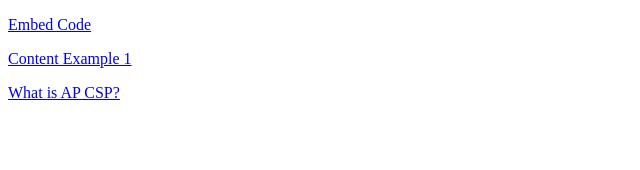
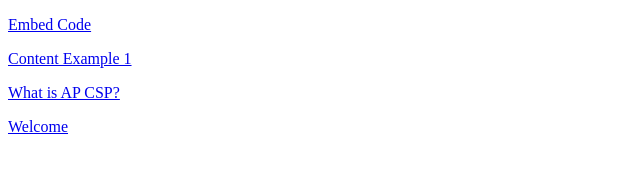
Before and after one commit to vbkiser/h5p_host, a plain HTML site: page index.html in a window 1280 px wide. Shown: the full height of the page, 0-640 px from the left. Drawn offline with Linux system fonts and the light colour scheme.

Commit message:
Update index.html

```diff
--- a/index.html
+++ b/index.html
@@ -4,6 +4,7 @@
 	<p><a href="/h5p_host/embedcode.html">Embed Code</a></p>
 	<p><a href="/h5p_host/h5p-standalone-1.3.x/demo/content-example-1.html">Content Example 1</a></p>
 	<p><a href="/h5p_host/h5p-standalone-1.3.x/demo/ap-csp.html">What is AP CSP?</a></p>
+	<p><a href="/h5p_host/WelcomeFile.html">Welcome</a></p>
 
 
 
```
